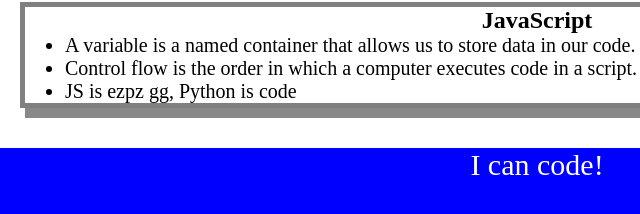
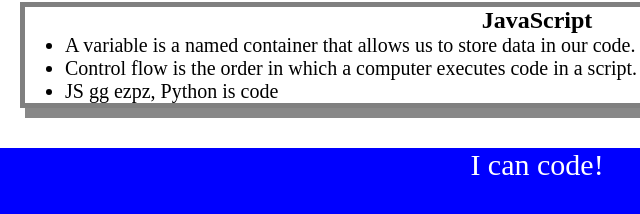
Before and after one commit to BlackBeltHacker/prework-study-guide, a plain HTML site: page index.html in a window 1280 px wide. Shown: the part 654-868 px from the top of the page, 103-743 px from the left. Drawn offline with Linux system fonts and the light colour scheme.

Commit message:
Completed this Project for my Bootcamp as Pre Work

```diff
--- a/index.html
+++ b/index.html
@@ -52,7 +52,7 @@
             <li>A variable is a named container that allows us to store data in our code.
             </li>
             <li>Control flow is the order in which a computer executes code in a script.</li>
-            <li>JS is ezpz gg, Python is code</li>
+            <li>JS gg ezpz, Python is code</li>
         </ul>
     </section>
 
```
Also changed, not shown: 1 other file.
